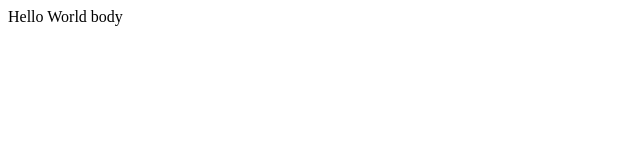
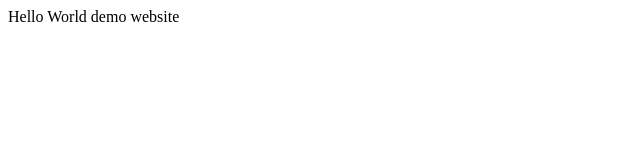
Before and after one commit to Bramhananda-B/Repo, a plain HTML site: page index.html in a window 1280 px wide. Shown: the full height of the page, 0-640 px from the left. Drawn offline with Linux system fonts and the light colour scheme.

Commit message:
Update index.html

```diff
--- a/index.html
+++ b/index.html
@@ -7,6 +7,6 @@
     <title>Hello World</title>
 </head>
 <body>
-    Hello World body
+    Hello World demo website
 </body>
 </html>
```
